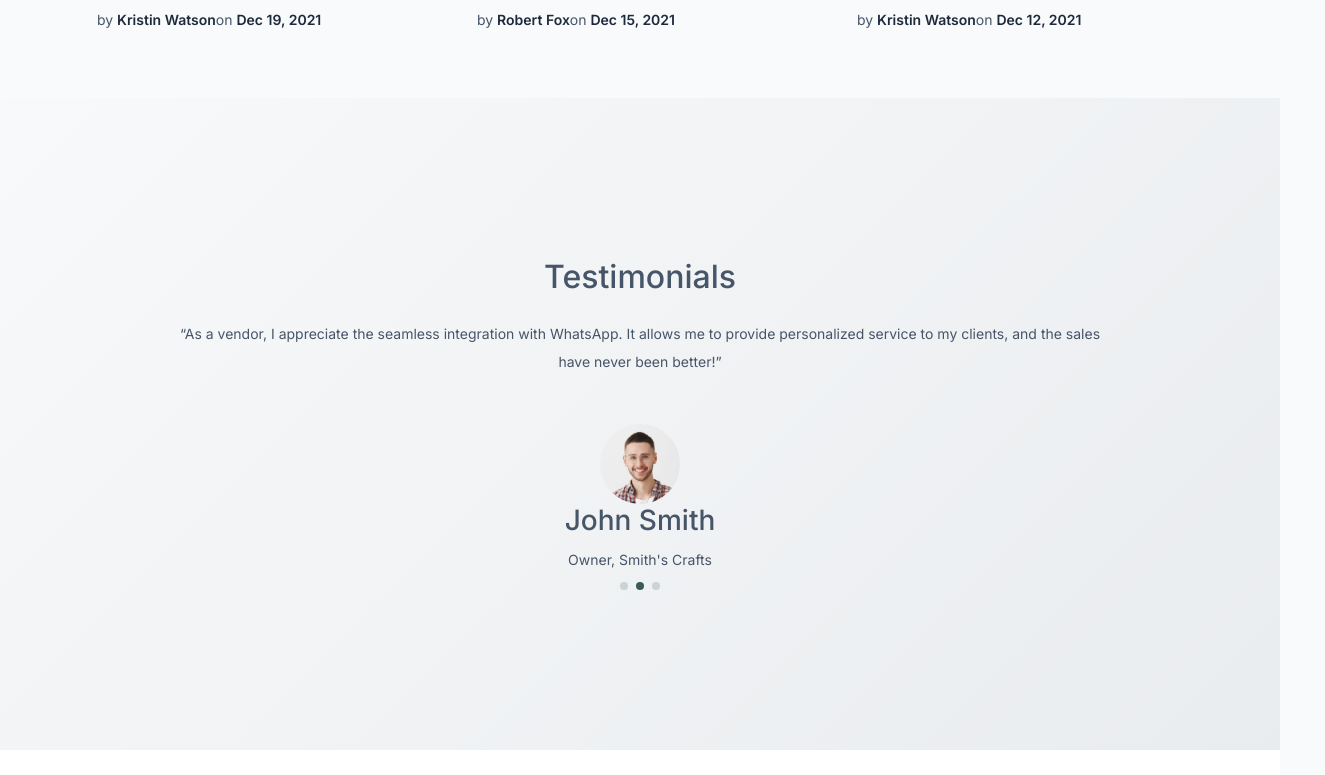
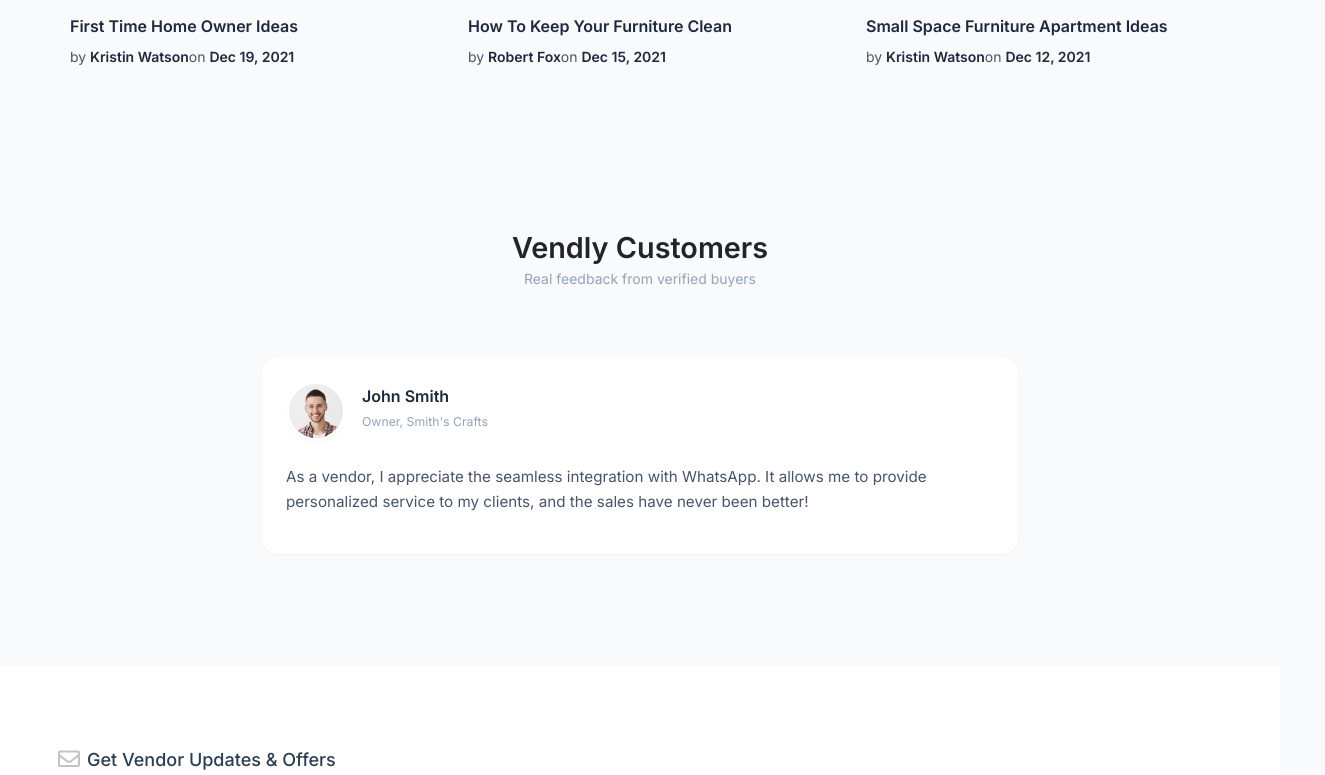
Before and after one commit to thomsontochi/Developia_Discord_frontend_repo, a React (Vite) app: page /blog in a window 1280 px wide. Shown: the part 1685-2460 px from the top of the page, 1325 px wide, since content can reach past the window. Built offline with nearby package versions, Linux system fonts and the light colour scheme.

Commit message:
swipper fix

```diff
--- a/src/App.css
+++ b/src/App.css
@@ -437,3 +437,329 @@
     font-size: 0.8rem;
   }
 }
+
+
+/* NewlyBrands-Style2.css */
+
+.brands-section-style2 {
+  padding: 50px 0;
+  background-color: #f8f9fa; /* Light grey background for the whole section */
+}
+
+.container { /* Assuming shared container styles */
+  max-width: 1200px;
+  margin: 0 auto;
+  padding: 0 15px;
+}
+
+/* Section Header */
+.section-header {
+  display: flex;
+  justify-content: space-between;
+  align-items: center;
+  margin-bottom: 30px;
+}
+
+.section-title {
+  font-size: 1.8rem;
+  font-weight: 600;
+  color: #212529; /* Darker text */
+  margin: 0;
+}
+
+/* View All Button Styling */
+.view-all-button {
+  display: inline-block;
+  padding: 8px 20px;
+  border: 1px solid #ced4da; /* Light grey border */
+  border-radius: 20px; /* Pill shape */
+  color: #495057; /* Text color */
+  background-color: #ffffff; /* White background */
+  text-decoration: none;
+  font-size: 0.9rem;
+  font-weight: 500;
+  transition: background-color 0.2s ease, color 0.2s ease, border-color 0.2s ease;
+}
+
+.view-all-button:hover {
+  background-color: #f1f3f5; /* Slightly darker bg on hover */
+  border-color: #adb5bd;
+  color: #212529;
+}
+
+/* Carousel Wrapper */
+.brands-carousel-wrapper {
+  position: relative;
+  /* Adjust padding if nav buttons are positioned outside */
+  /* padding: 0 40px; */
+}
+
+/* Swiper instance */
+.brand-carousel {
+  /* padding-bottom: 10px; */ /* Optional: space for shadow if any */
+}
+
+/* Card Styling */
+.brand-card-s2 {
+  background-color: #ffffff; /* Card background for the image part */
+  border-radius: 12px; /* Rounded corners for the whole card */
+  overflow: hidden; /* Crucial for clipping image and content corners */
+  display: flex;
+  flex-direction: column;
+  height: 100%; /* Ensure consistent height if needed */
+  border: 1px solid #e9ecef; /* Optional subtle border */
+   transition: box-shadow 0.3s ease; /* Optional: subtle hover effect */
+}
+
+.brand-card-s2:hover {
+   box-shadow: 0 4px 15px rgba(0, 0, 0, 0.08);
+}
+
+
+.brand-image-container-s2 {
+  width: 100%;
+  aspect-ratio: 16 / 10; /* Adjust aspect ratio based on image content */
+  background-color: #eee; /* Placeholder bg */
+}
+
+.brand-image-s2 {
+  display: block;
+  width: 100%;
+  height: 100%;
+  object-fit: cover;
+  /* No border-radius needed here; parent clips it */
+}
+
+/* Content Area Styling */
+.brand-content-s2 {
+  background-color: #f8f9fa; /* Light grey background matching section */
+  padding: 18px 18px; /* Padding inside content area */
+  flex-grow: 1; /* Allows content area to fill remaining space */
+  /* Bottom corners will be rounded by the parent's overflow:hidden */
+}
+
+.brand-title-s2 {
+  font-size: 1.1rem; /* Adjust title size */
+  font-weight: 600;
+  color: #343a40;
+  margin: 0 0 8px 0; /* Space below title */
+  line-height: 1.4;
+}
+
+.brand-meta-s2 {
+  display: block;
+  font-size: 0.8rem;
+  color: #6c757d; /* Lighter color for meta text */
+  line-height: 1.3;
+}
+
+/* Navigation Buttons (Style 2) */
+.swiper-nav-button-s2 {
+  position: absolute;
+  top: 40%; /* Adjust vertical position - target screenshot has no visible nav */
+  transform: translateY(-50%);
+  z-index: 10;
+  background-color: rgba(255, 255, 255, 0.9);
+  border: 1px solid #e0e0e0;
+  border-radius: 50%;
+  width: 36px; /* Slightly smaller */
+  height: 36px;
+  display: flex;
+  align-items: center;
+  justify-content: center;
+  cursor: pointer;
+  color: #555;
+  box-shadow: 0 1px 3px rgba(0, 0, 0, 0.1);
+  transition: background-color 0.2s ease, box-shadow 0.2s ease, color 0.2s ease;
+}
+.swiper-nav-button-s2:hover {
+  background-color: #ffffff;
+  color: #000;
+}
+.swiper-nav-button-s2 svg {
+  width: 18px;
+  height: 18px;
+}
+.brand-carousel-prev-s2 { left: -18px; } /* Adjust positioning */
+.brand-carousel-next-s2 { right: -18px; }
+
+/* Optional: Hide nav buttons if not wanted for this style */
+/*
+.swiper-nav-button-s2 {
+  display: none;
+}
+.brands-carousel-wrapper {
+  padding: 0; // Reset padding if buttons are hidden
+}
+*/
+
+/* Disabled state */
+.swiper-nav-button-s2.swiper-button-disabled {
+   opacity: 0.4;
+   cursor: not-allowed;
+   pointer-events: none;
+}
+
+
+
+/* testimonial css */
+
+.testimonial-section {
+  background: var(--neutral-100);
+  padding: 4rem 2rem;
+}
+
+@media (min-width: 768px) {
+  .testimonial-section {
+    padding: 6rem 0;
+  }
+}
+
+.testimonial-card {
+  background: white;
+  border-radius: var(--border-radius-lg);
+  box-shadow: var(--shadow-sm);
+  margin: 1rem 0.5rem;
+  transition: all 0.3s ease;
+}
+
+.testimonial-content {
+  padding: 2rem;
+}
+
+.author-image img {
+  width: 60px;
+  height: 60px;
+  object-fit: cover;
+  border: 3px solid white;
+  box-shadow: var(--shadow-sm);
+}
+
+.author-details h4 {
+  font-size: 1rem;
+  font-weight: 600;
+  color: var(--neutral-500);
+}
+
+blockquote p {
+  font-size: 0.95rem;
+  line-height: 1.6;
+  color: var(--neutral-400);
+}
+
+/* Navigation Buttons */
+.navigation-wrapper {
+  position: absolute;
+  top: 50%;
+  transform: translateY(-50%);
+  width: 100%;
+  pointer-events: none;
+  z-index: 10;
+}
+
+.btn-icon {
+  width: 40px;
+  height: 40px;
+  border-radius: 50%;
+  background: var(--brand-primary);
+  color: white;
+  border: none;
+  position: absolute;
+  display: flex;
+  align-items: center;
+  justify-content: center;
+  pointer-events: auto;
+  transition: all 0.3s ease;
+}
+
+.btn-icon:hover {
+  background: var(--brand-primary-dark);
+  transform: scale(1.1);
+}
+
+.custom-prev {
+  left: -50px;
+}
+
+.custom-next {
+  right: -50px;
+}
+
+/* Pagination */
+.swiper-pagination {
+  position: relative;
+  margin-top: 2rem;
+}
+
+.swiper-pagination-bullet {
+  width: 8px;
+  height: 8px;
+  background: var(--neutral-300);
+  opacity: 0.5;
+}
+
+.swiper-pagination-bullet-active {
+  background: var(--brand-primary);
+  opacity: 1;
+}
+
+/* Mobile Responsive */
+@media (max-width: 768px) {
+  .testimonial-content {
+    padding: 1.5rem;
+  }
+
+  .author-image img {
+    width: 50px;
+    height: 50px;
+  }
+
+  .author-details h4 {
+    font-size: 0.9rem;
+  }
+
+  blockquote p {
+    font-size: 0.875rem;
+  }
+
+  .navigation-wrapper {
+    display: none;
+  }
+}
+
+
+/* Pagination Styling */
+.testimonial-slider {
+  padding-bottom: 3rem; /* Add space for pagination */
+}
+
+.swiper-pagination {
+  position: relative;
+  bottom: -2rem !important; /* Override Swiper's default positioning */
+  margin-top: 2rem;
+}
+
+.swiper-pagination-bullet {
+  width: 8px;
+  height: 8px;
+  margin: 0 6px !important; /* Add spacing between bullets */
+  background: var(--neutral-300);
+  opacity: 0.5;
+}
+
+.swiper-pagination-bullet-active {
+  background: var(--brand-primary);
+  opacity: 1;
+  transform: scale(1.2); /* Slightly larger active bullet */
+}
+
+/* Mobile Responsive Adjustments */
+@media (max-width: 768px) {
+  .testimonial-slider {
+      padding-bottom: 2.5rem;
+  }
+
+  .swiper-pagination {
+      bottom: -1.5rem !important;
+  }
+}
--- a/src/components/NewlyBrands.jsx
+++ b/src/components/NewlyBrands.jsx
@@ -1,99 +1,137 @@
-import React from 'react';
-import { Swiper, SwiperSlide } from 'swiper/react';
-import { Navigation } from 'swiper/modules';
-import 'swiper/css';
-import 'swiper/css/navigation';
+// Imports remain the same
+import React from "react";
+import { Swiper, SwiperSlide } from "swiper/react";
+import { Navigation } from "swiper/modules";
+import "swiper/css";
+import "swiper/css/navigation";
 
+
+// Data remains the same (or adapt if needed)
 const brands = [
+    // ... (same brand data as before)
      {
         id: 1,
-        image: "https://picsum.photos/id/237/200/300",
-        category: "Fashion",
-        title: "Urban Streetwear Collection"
+        image: "/assets/images/product-1.png",
+        category: "Fashion", // Keep data field name
+        title: "Urban Streetwear",
+        alt: "Urban Streetwear Brand",
      },
      {
         id: 2,
-        image: "https://picsum.photos/id/237/200/300",
-        category: "Electronics",
-        title: "Smart Home Essentials"
+        image: "/assets/images/product-1.png",
+        category: "Electronics", // Keep data field name
+        title: "Smart Home",
+        alt: "Smart Home Brand",
      },
      {
         id: 3,
-        image: "https://picsum.photos/id/237/200/300",
-        category: "Beauty",
-        title: "Organic Skincare Line"
+        image: "/assets/images/product-1.png",
+        category: "Electronics", // Keep data field name
+        title: "Smart Home",
+        alt: "Smart Home Brand",
      },
      {
         id: 4,
-        image: "https://picsum.photos/id/237/200/300",
-        category:"pets",
-        title: "dog"
-    }
-
-    // Add more brands...
+        image: "/assets/images/product-1.png",
+        category: "Electronics", // Keep data field name
+        title: "Smart Home",
+        alt: "Smart Home Brand",
+     },
+     {
+        id: 5,
+        image: "/assets/images/product-1.png",
+        category: "Electronics", // Keep data field name
+        title: "Smart Home",
+        alt: "Smart Home Brand",
+     },
+     {
+        id: 6,
+        image: "/assets/images/product-1.png",
+        category: "Electronics", // Keep data field name
+        title: "Smart Home",
+        alt: "Smart Home Brand",
+     },
 ];
 
-const NewlyBrands = () => {
+// font-weight: 700;
+// font-size: 2rem;
+
+const NewlyBrandsStyle2 = () => {
   return (
-        <section className="brands-section py-5">
+    // Section with background color
+    <section className="brands-section-style2">
       <div className="container">
-                <div className="row mb-4">
-                    <div className="col-12">
-                        <div className="d-flex justify-content-between align-items-center">
-                            <h2 className="m-0"  style={{fontWeight: 700, fontSize: "2rem"}}>Newly Arrived Brands</h2>
-                            <a href="#" className="view-all-link">
-                                View All Brands →
+        {/* Section Header - Title left, Button right */}
+        <div className="section-header">
+          <h2 className="" style={{ fontWeight: 700 , fontSize: "2rem"  }}>Newly Added Brands</h2>
+          {/* Styled link/button */}
+          <a href="#" className="view-all-button">
+            View all
           </a>
         </div>
-                    </div>
-                </div>
 
-                <div className="brands-carousel-container">
-                    <div className="brand-navigation">
-                        <button className="brand-carousel-prev" aria-label="Previous slide">❮</button>
-                        <button className="brand-carousel-next" aria-label="Next slide">❯</button>
-                    </div>
-
+        {/* Carousel Wrapper (optional but good for nav positioning) */}
+        <div className="brands-carousel-wrapper">
           <Swiper
+             // Swiper props remain largely the same
              modules={[Navigation]}
              spaceBetween={24}
-                        slidesPerView={1}
+             slidesPerView={1.5}
              navigation={{
-                            prevEl: '.brand-carousel-prev',
-                            nextEl: '.brand-carousel-next',
+               prevEl: ".brand-carousel-prev-s2", // Use unique selectors if needed
+               nextEl: ".brand-carousel-next-s2",
              }}
              breakpoints={{
                576: { slidesPerView: 2 },
-                            768: { slidesPerView: 3 },
-                            1024: { slidesPerView: 4 }
+               768: { slidesPerView: 3 }, // Show 3 like the example screenshot
+               992: { slidesPerView: 3 },
+               1200: { slidesPerView: 3 }, // Keep 3 for larger screens if that's the target look
              }}
              className="brand-carousel"
           >
             {brands.map((brand) => (
               <SwiperSlide key={brand.id}>
-                                <div className="brand-card">
-                                    <div className="brand-card-inner">
-                                        <div className="brand-image-container">
+                {/* Card with new styling classes */}
+                <div className="brand-card-s2">
+                  <div className="brand-image-container-s2">
                     <img
                       src={brand.image}
-                                                className="brand-image"
-                                                alt={brand.title}
+                      className="brand-image-s2"
+                      alt={brand.alt || brand.title}
                       loading="lazy"
                     />
                   </div>
-                                        <div className="brand-content">
-                                            <span className="brand-category">{brand.category}</span>
-                                            <h3 className="brand-title">{brand.title}</h3>
-                                        </div>
+                  {/* Content area with its own background */}
+                  <div className="brand-content-s2">
+                    {/* Title */}
+                    <h3 className="brand-title-s2">{brand.title}</h3>
+                    {/* Meta info (using category data) */}
+                    <span className="brand-meta-s2">{brand.category}</span>
                   </div>
                 </div>
               </SwiperSlide>
             ))}
           </Swiper>
+
+          {/* Optional: Navigation Buttons - Style appropriately or hide if not desired */}
+           <button
+            className="swiper-nav-button-s2 brand-carousel-prev-s2"
+            aria-label="Previous Brands"
+           >
+             {/* SVG Icon */}
+             <svg xmlns="http://www.w3.org/2000/svg" viewBox="0 0 20 20" fill="currentColor"><path fillRule="evenodd" d="M12.707 5.293a1 1 0 010 1.414L9.414 10l3.293 3.293a1 1 0 01-1.414 1.414l-4-4a1 1 0 010-1.414l4-4a1 1 0 011.414 0z" clipRule="evenodd" /></svg>
+           </button>
+           <button
+            className="swiper-nav-button-s2 brand-carousel-next-s2"
+            aria-label="Next Brands"
+           >
+             {/* SVG Icon */}
+             <svg xmlns="http://www.w3.org/2000/svg" viewBox="0 0 20 20" fill="currentColor"><path fillRule="evenodd" d="M7.293 14.707a1 1 0 010-1.414L10.586 10 7.293 6.707a1 1 0 011.414-1.414l4 4a1 1 0 010 1.414l-4 4a1 1 0 01-1.414 0z" clipRule="evenodd" /></svg>
+           </button>
         </div>
       </div>
     </section>
   );
 };
 
-export default NewlyBrands;
+export default NewlyBrandsStyle2;
--- a/src/components/Testimonials.jsx
+++ b/src/components/Testimonials.jsx
@@ -4,76 +4,97 @@
 import "swiper/css";
 import "swiper/css/navigation";
 import "swiper/css/pagination";
-import "./testimonials.css"
+import "./testimonials.css";
 
 const Testimonials = () => {
   const [testimonialData, setTestimonialData] = useState([]);
 
   useEffect(() => {
-    fetch('/assets/TestimonialData.json')
+    fetch("/assets/TestimonialData.json")
       .then((response) => response.json())
       .then((data) => setTestimonialData(data.testimonialData))
-      .catch((error) => console.error('Error loading testimonials:', error));
+      .catch((error) => console.error("Error loading testimonials:", error));
   }, []);
 
   // Don't render Swiper if there's no data
   if (testimonialData.length === 0) return null;
 
   return (
-    <section className="testimonial-section py-16">
-      <div className="container mx-auto px-4">
-        <div className="max-w-3xl mx-auto text-center mb-12">
-          <h2 className="text-3xl font-bold mb-4">Testimonials</h2>
+    <section className="testimonial-section">
+      <div className="container">
+        <div className="row justify-content-center">
+          <div className="col-lg-8 col-md-10">
+            <div className="text-center mb-5">
+              <h2 className="section-title">Vendly Customers </h2>
+              <p className="text-muted">Real feedback from verified buyers</p>
             </div>
 
-        <div className="relative max-w-4xl mx-auto">
+            <div className="testimonials-wrapper position-relative">
               <Swiper
                 modules={[Navigation, Autoplay, Pagination]}
-            spaceBetween={30}
-            slidesPerView={1}
-            pagination={{ clickable: true }}
+                spaceBetween={20}
+                pagination={{
+                  clickable: true,
+                  dynamicBullets: true,
+                }}
                 navigation={{
-              nextEl: '.custom-next',
-              prevEl: '.custom-prev',
+                  nextEl: ".custom-next",
+                  prevEl: ".custom-prev",
                 }}
-            loop={testimonialData.length > 1} // Only enable loop if more than 1 slide
+                loop={testimonialData.length > 1}
                 autoplay={{
-              delay: 3000,
+                  delay: 5000,
                   disableOnInteraction: false,
+                }}
+                breakpoints={{
+                  640: {
+                    slidesPerView: 1,
+                    spaceBetween: 20,
+                  },
+                  768: {
+                    slidesPerView: 1,
+                    spaceBetween: 30,
+                  },
                 }}
                 className="testimonial-slider"
               >
                 {testimonialData.map((testimonial) => (
                   <SwiperSlide key={testimonial.id}>
-                <div className="testimonial-block text-center">
-                  <blockquote className="mb-5">
-                    <p>&ldquo;{testimonial.content}&rdquo;</p>
-                  </blockquote>
-                  <div className="author-info">
-                    <div className="author-pic">
+                    <div className="testimonial-card">
+                      <div className="testimonial-content p-4">
+                        <div className="author-info mb-4">
+                          <div className="d-flex align-items-center">
+                            <div className="author-image">
                               <img
                                 src={testimonial.image}
                                 alt={testimonial.name}
-                        className="img-fluid w-16 h-16 rounded-full mx-auto object-cover"
+                                className="rounded-circle"
                               />
                             </div>
-                    <h3 className="font-weight-bold">{testimonial.name}</h3>
-                    <span className="position d-block mb-3">{testimonial.position}</span>
+                            <div className="author-details ms-3">
+                              <h4 className="mb-0">{testimonial.name}</h4>
+                              <span className="text-muted small">
+                                {testimonial.position}
+                              </span>
+                            </div>
+                          </div>
+                        </div>
+                        <blockquote>
+                          <p className="mb-0">{testimonial.content}</p>
+                        </blockquote>
                       </div>
                     </div>
                   </SwiperSlide>
                 ))}
               </Swiper>
 
-          {/* <div className="custom-prev"><span className="fa fa-chevron-left"></span></div>
-          <div className="custom-next"><span className="fa fa-chevron-right"></span></div> */}
+              {/* Navigation Buttons */}
+
             </div>
           </div>
-
-
+        </div>
+      </div>
     </section>
-
-
   );
 };
 
--- a/src/components/layouts/Header.jsx
+++ b/src/components/layouts/Header.jsx
@@ -207,7 +207,6 @@
                 >
                   <div
                     className="bg-primary p-4 text-white"
-                    style={{ backgroundColor: "#3b5d50" }}
                   >
                     <h5 className="mb-1 fw-bold">Welcome to Vendly</h5>
                     <p className="mb-0 text-white-50 small">
```
Lines whose indentation alone changed are shown as unchanged.
